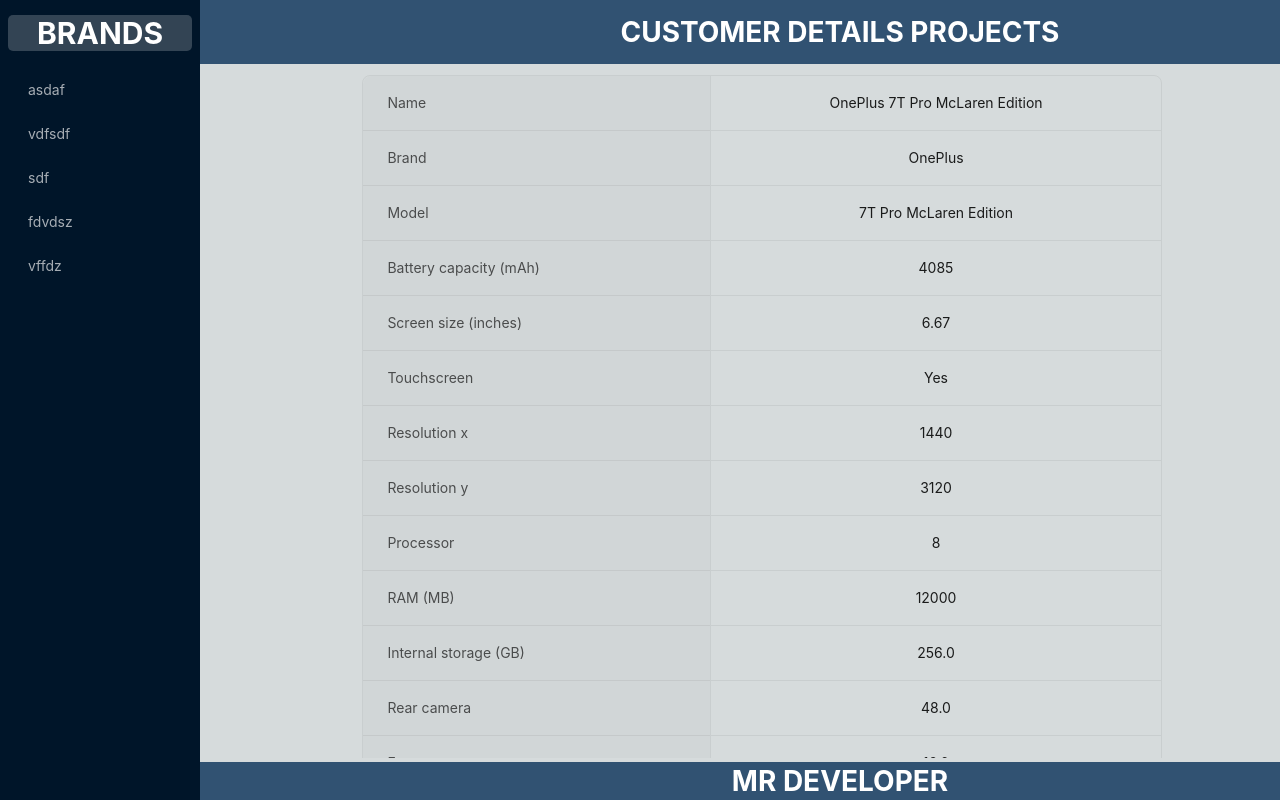
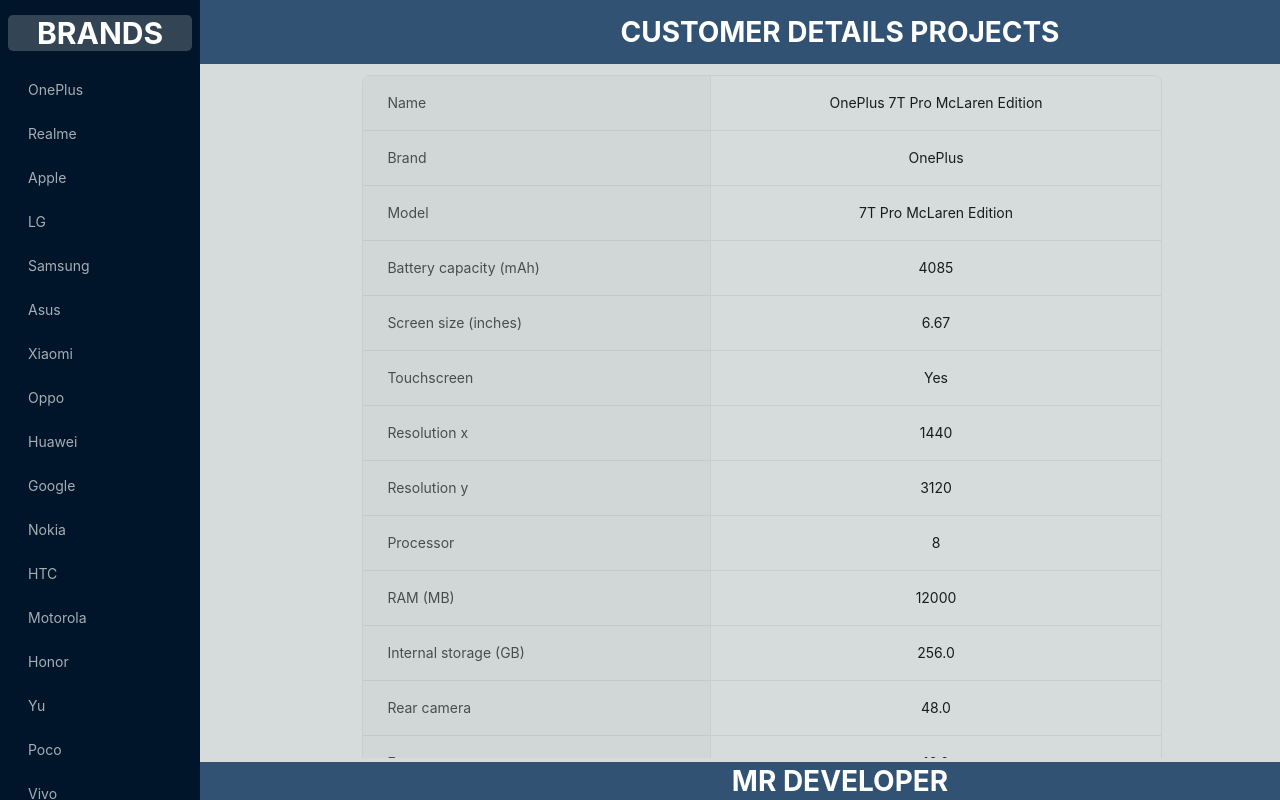
Before and after one commit to MUDDUSSIR-RAZA/Mobile-Specifications-App, a Next.js app: page /0 in a window 1280 px wide. Built offline with nearby package versions, Linux system fonts and the light colour scheme.

Commit message:
Update [product].jsx

```diff
--- a/pages/[product].jsx
+++ b/pages/[product].jsx
@@ -1,29 +1,12 @@
 import MyHeaderFooter from "@/Components/MyHeaderFooter";
-import { getProductById } from "@/services/products";
+import { getNav, getProductById } from "@/services/products";
 import React from "react";
 import { Badge, Descriptions } from "antd";
 
-export default function Home({ data }) {
-  const nav = [
-    {
-      key: "asdaf",
-    },
-    {
-      key: "vdfsdf",
-    },
-    {
-      key: "sdf",
-    },
-    {
-      key: "fdvdsz",
-    },
-    {
-      key: "vffdz",
-    },
-  ];
+export default function Home({ data, navNames }) {
   return (
     <>
-      <MyHeaderFooter nav={nav}>
+      <MyHeaderFooter nav={navNames}>
         <div style={{ width: "800px", margin: "0 auto" }}>
           <Descriptions bordered column={1}>
             {Object.entries(data)
@@ -43,9 +26,11 @@
 export async function getServerSideProps(context) {
   const { params, req, res } = context;
   const data = getProductById(params.product);
+  const navNames = getNav();
   return {
     props: {
       data,
+      navNames: navNames,
     },
   };
 }
```
